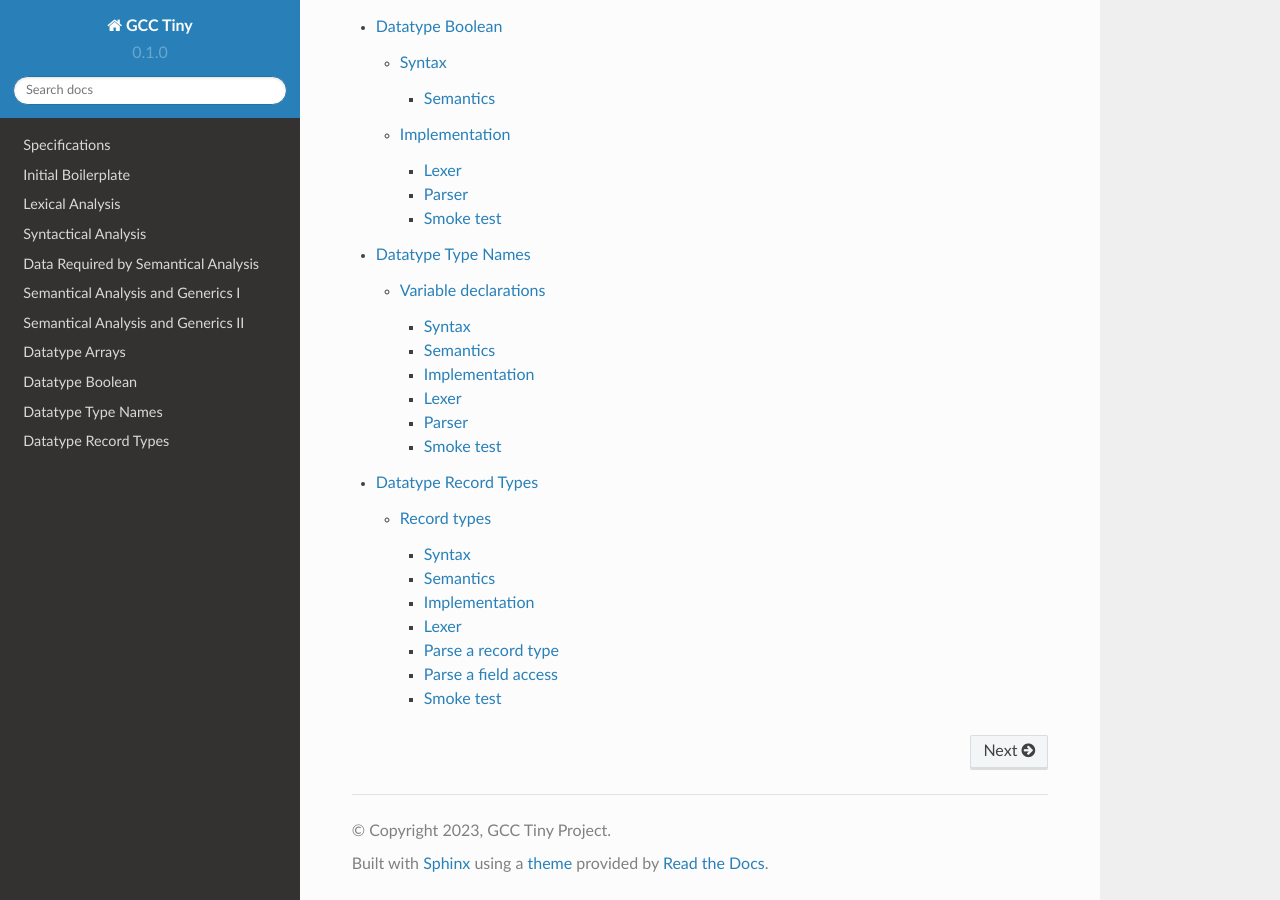
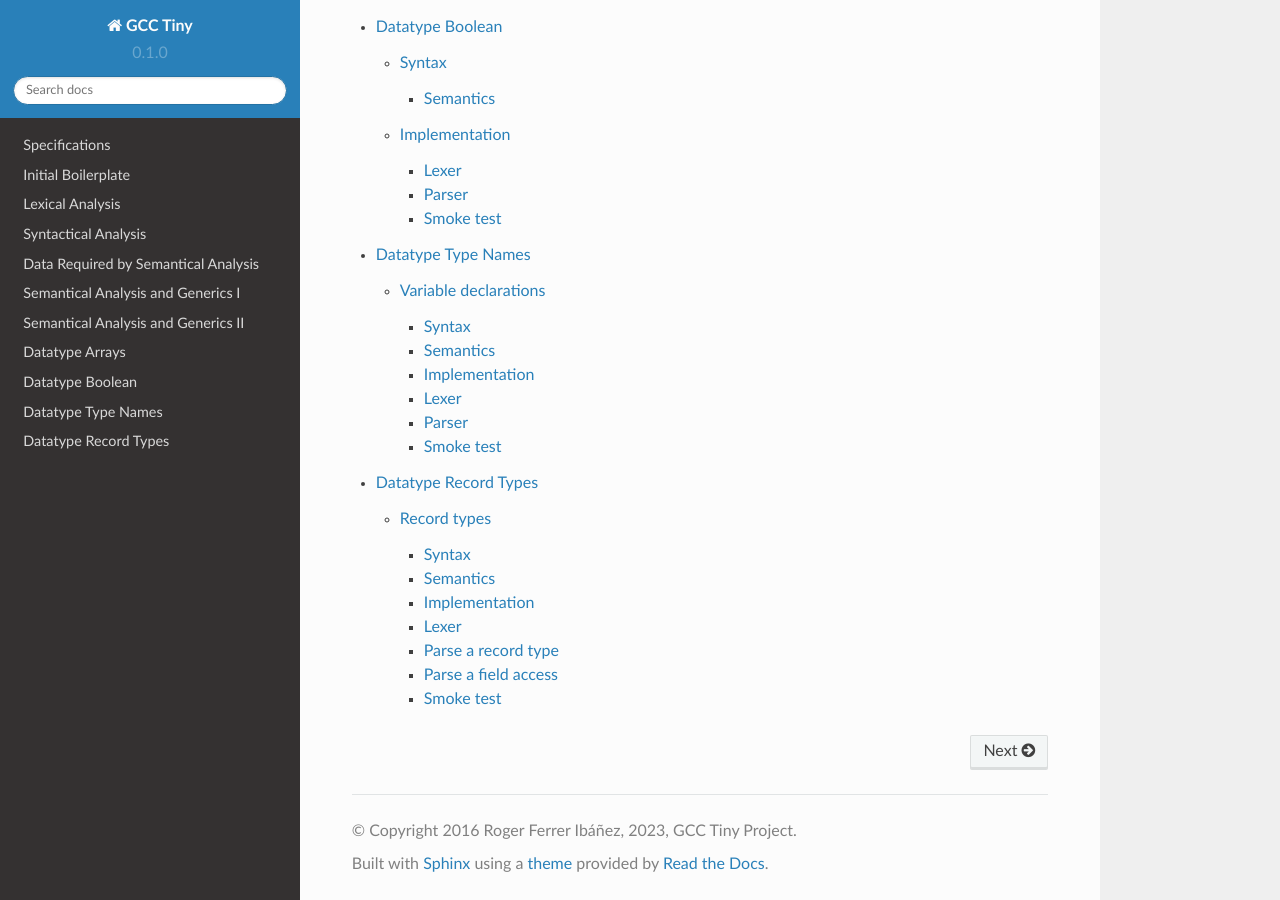
Before and after one commit to GCC-Tiny/gcc-tiny-docs-rtd, a Sphinx documentation site: the page built from docs/source/index.rst, in a window 1280 px wide and 900 px high, scrolled down 2642 px. Built offline with Sphinx 7.4.7 and the Read the Docs theme 2.0.0, drawn with Linux system fonts in a browser that asks for light colours.

Commit message:
conf.py: update copyrights

```diff
--- a/docs/source/conf.py
+++ b/docs/source/conf.py
@@ -3,7 +3,7 @@
 # -- Project information
 
 project = 'GCC Tiny'
-copyright = '2023, GCC Tiny Project'
+copyright = '2016 Roger Ferrer Ibáñez, 2023, GCC Tiny Project'
 author = 'GCC Tiny'
 license = 'CC-BY-SA 4.0'
 
```
